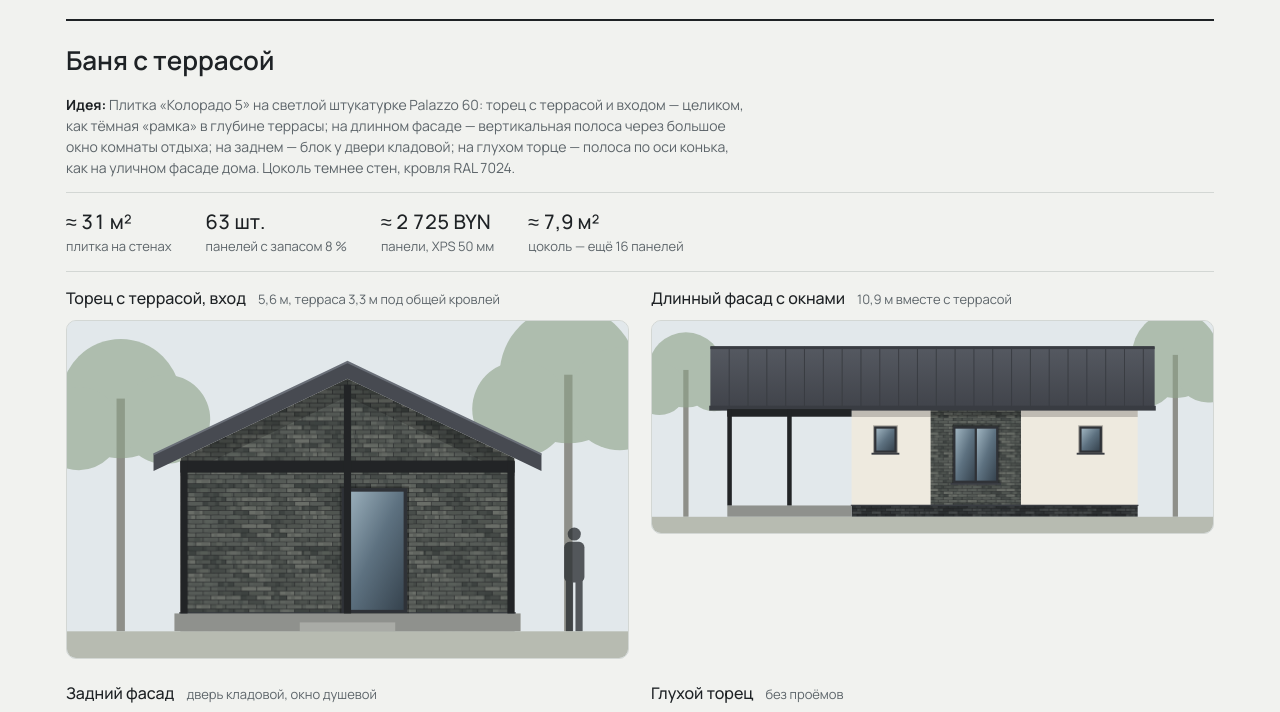
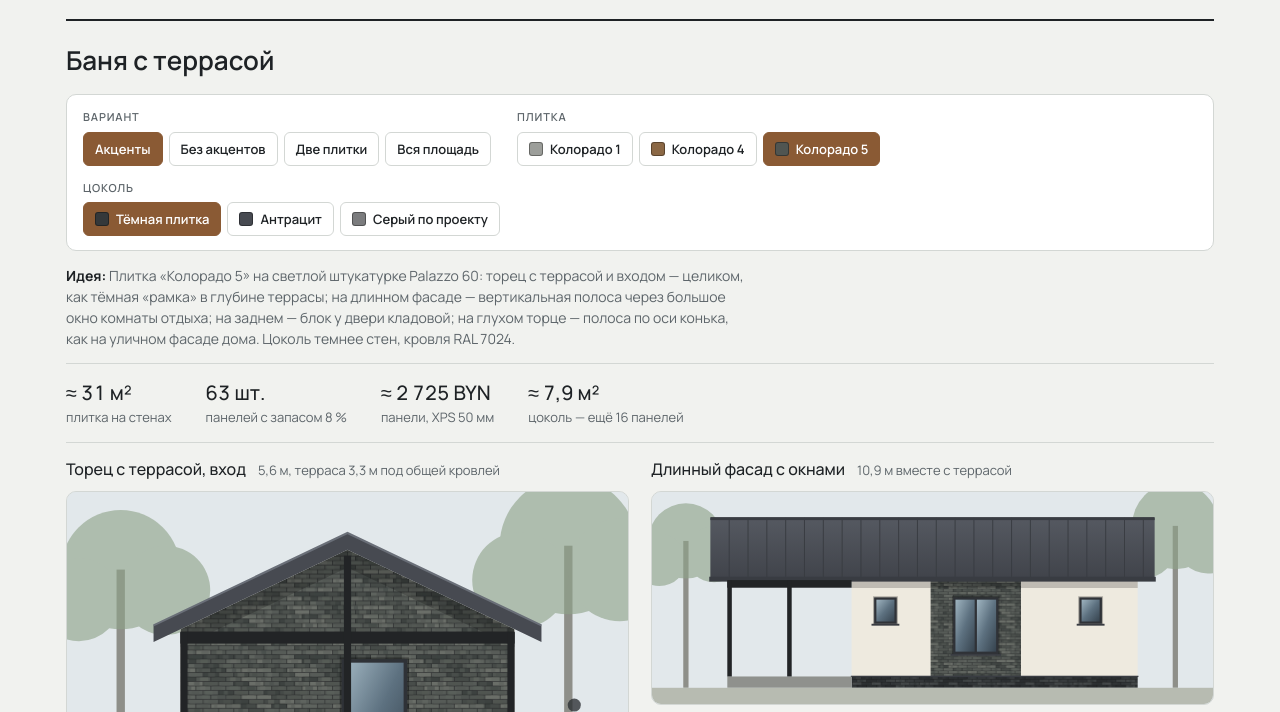
Before and after one commit to danilasukach-lab/fasad-termopaneli, a plain HTML site: page index.html in a window 1280 px wide. Shown: the part 2425-3137 px from the top of the page. Drawn offline with Linux system fonts and the light colour scheme; a web font is replaced by a local one.

Commit message:
Свои настройки отделки для бани и хозблока
Co-Authored-By: Claude Opus 5.5 <noreply@anthropic.com>

```diff
--- a/index.html
+++ b/index.html
@@ -103,6 +103,11 @@ td:first-child{font-family:var(--font-mono);color:var(--muted);width:34px}
   </section>
   <section class="outb">
     <h2 class="bighead">Баня с террасой</h2>
+    <div class="controls" aria-label="Отделка бани">
+      <div class="group"><span>Вариант</span><div class="seg" id="seg-bath-variant"></div></div>
+      <div class="group"><span>Плитка</span><div class="seg" id="seg-bath-tile"></div></div>
+      <div class="group"><span>Цоколь</span><div class="seg" id="seg-bath-plinth"></div></div>
+    </div>
     <p class="tip" id="tip-bath"></p>
     <div class="totals" id="tot-bath"></div>
     <div class="grid2">
@@ -116,6 +121,11 @@ td:first-child{font-family:var(--font-mono);color:var(--muted);width:34px}
 
   <section class="outb">
     <h2 class="bighead">Хозблок с навесом на 2 авто</h2>
+    <div class="controls" aria-label="Отделка хозблока">
+      <div class="group"><span>Вариант</span><div class="seg" id="seg-shed-variant"></div></div>
+      <div class="group"><span>Плитка</span><div class="seg" id="seg-shed-tile"></div></div>
+      <div class="group"><span>Цоколь</span><div class="seg" id="seg-shed-plinth"></div></div>
+    </div>
     <p class="tip" id="tip-shed"></p>
     <div class="totals" id="tot-shed"></div>
     <div class="grid2">
@@ -405,19 +415,19 @@ var OUTB=[
    post:function(){return shrub(5.3,0.35);}}
  ]}
 ];
-function drawB(c){
-  var v=c.view,id=c.id,mode=state.variant,full=mode==='full';
-  var baseKey=state.tile==='k1'?'k5':'k1',wallFill='url(#'+id+'-wall)';
-  var plFill=state.plinth==='tile'?'url(#'+id+'-pl)':(state.plinth==='anth'?'#4a4d54':'#7b7c7e');
+function drawB(c,st){
+  var v=c.view,id=c.id,mode=st.variant,full=mode==='full';
+  var baseKey=st.tile==='k1'?'k5':'k1',wallFill='url(#'+id+'-wall)';
+  var plFill=st.plinth==='tile'?'url(#'+id+'-pl)':(st.plinth==='anth'?'#4a4d54':'#7b7c7e');
   var s='<svg viewBox="'+n1(v.x0*100)+' '+n1(-v.h1*100)+' '+n1((v.x1-v.x0)*100)+' '+n1((v.h1+v.below)*100)+'" role="img" aria-label="Фасад">';
-  s+='<defs>'+brick(id+'-wall',state.tile)+brick(id+'-base',baseKey)+brick(id+'-pl','k5d')+
+  s+='<defs>'+brick(id+'-wall',st.tile)+brick(id+'-base',baseKey)+brick(id+'-pl','k5d')+
      '<linearGradient id="'+id+'-glass" x1="0" y1="0" x2="1" y2="1"><stop offset="0" stop-color="#9fb4c0"/><stop offset=".5" stop-color="#5d7180"/><stop offset="1" stop-color="#36434e"/></linearGradient>'+
      '<linearGradient id="'+id+'-roof" x1="0" y1="0" x2="0" y2="1"><stop offset="0" stop-color="#555961"/><stop offset="1" stop-color="#40434a"/></linearGradient>'+
      '<clipPath id="'+id+'-clip">'+c.walls.map(function(w){return '<polygon points="'+pts(w.pts)+'"/>';}).join('')+'</clipPath></defs>';
   s+=rect(v.x0,-v.below,v.x1-v.x0,v.h1+v.below,'fill="var(--sky)"')+(v.h1>4?tree(v.x0+0.9,3.9,1.0)+tree(v.x1-1.0,4.3,1.15):tree(v.x0+0.7,2.4,0.7)+tree(v.x1-0.8,2.6,0.75));
   var baseFill=full?wallFill:(mode==='duo'?'url(#'+id+'-base)':PLASTER);
   c.walls.forEach(function(w){s+=poly(w.pts,'fill="'+baseFill+'"');});
-  if(!full){s+='<g clip-path="url(#'+id+'-clip)">';c.zones.forEach(function(z){s+=rect(z.x0,0,z.x1-z.x0,9,'fill="'+wallFill+'"');});s+='</g>';}
+  if(!full&&mode!=='none'){s+='<g clip-path="url(#'+id+'-clip)">';c.zones.forEach(function(z){s+=rect(z.x0,0,z.x1-z.x0,9,'fill="'+wallFill+'"');});s+='</g>';}
   c.plinth.forEach(function(p){s+=rect(p[0],0,p[1]-p[0],p[2],'fill="'+plFill+'"')+rect(p[0]-0.02,p[2]-0.015,p[1]-p[0]+0.04,0.035,'fill="'+ROOFD+'"');});
   c.ops.forEach(function(o){s+=o.kind==='door'?door(o):o.kind==='gate'?gate(o):win(o,id);});
   if(c.roof)s+=c.roof(id);
@@ -434,24 +444,43 @@ function areaB(c,full){
   });
   return a;
 }
+var OUT_VARIANTS={acc:'Акценты',none:'Без акцентов',duo:'Две плитки',full:'Вся площадь'};
+var TILE_OPTS={k1:{name:'Колорадо 1',sw:'#9c9e9a'},k4:{name:'Колорадо 4',sw:'#8b6845'},k5:{name:'Колорадо 5',sw:'#505551'}};
+OUTB.forEach(function(g){g.st={variant:'acc',tile:'k5',plinth:'tile'};});
+function seg2(elId,obj,key,opts){
+  var el=document.getElementById(elId);if(!el)return;el.innerHTML='';
+  Object.keys(opts).forEach(function(k){
+    var b=document.createElement('button');b.type='button';b.id=elId+'-'+k;
+    b.setAttribute('aria-pressed',obj[key]===k?'true':'false');
+    var o=opts[k];
+    if(o.sw){var i=document.createElement('span');i.className='sw';i.style.background=o.sw;b.appendChild(i);}
+    b.appendChild(document.createTextNode(o.name||o));
+    b.addEventListener('click',function(){obj[key]=k;renderOut();});
+    el.appendChild(b);
+  });
+}
 function renderOut(){
-  var mode=state.variant,t=TILES[state.tile],bt=TILES[state.tile==='k1'?'k5':'k1'];
   OUTB.forEach(function(g){
-    g.items.forEach(drawB);
+    var st=g.st,mode=st.variant,t=TILES[st.tile],bt=TILES[st.tile==='k1'?'k5':'k1'];
+    seg2('seg-'+g.key+'-variant',st,'variant',OUT_VARIANTS);
+    seg2('seg-'+g.key+'-tile',st,'tile',TILE_OPTS);
+    seg2('seg-'+g.key+'-plinth',st,'plinth',PLINTHS);
+    g.items.forEach(function(c){drawB(c,st);});
     var acc=0,all=0;g.items.forEach(function(c){acc+=areaB(c,false);all+=areaB(c,true);});
-    var area=mode==='acc'?acc:all,panels=Math.ceil(area*1.08/0.5355),plA=g.plinthLen*g.plinthH;
+    var area=mode==='acc'?acc:mode==='none'?0:all,panels=Math.ceil(area*1.08/0.5355),plA=g.plinthLen*g.plinthH;
+    g.tip=mode==='none'?'Стены в светлой штукатурке Palazzo 60 без плитки, тёмный цоколь и кровля RAL 7024 связывают постройку с домом. Самый недорогой вариант.':
+      (mode==='full'?'Все стены в плитке «'+t.name+'». ':mode==='duo'?'Стены в плитке «'+bt.name+'», акценты — плиткой «'+t.name+'»: ':'Плитка «'+t.name+'» на светлой штукатурке Palazzo 60: ')+
+      (mode==='full'?(g.key==='bath'?'Цоколь темнее стен, кровля RAL 7024 — баня читается как младший брат дома.':'Навес — стойки, укосины и кровля RAL 7024.'):g.accText);
     document.getElementById('tot-'+g.key).innerHTML=
       '<div><b>≈ '+fmt(area)+' м²</b><span>плитка на стенах'+(mode==='duo'?', из них акцентной ≈ '+fmt(acc)+' м²':'')+'</span></div>'+
       '<div><b>'+panels+' шт.</b><span>панелей с запасом 8 %</span></div>'+
       '<div><b>≈ '+fmt(panels*0.5355*80.77)+' BYN</b><span>панели, XPS 50 мм</span></div>'+
-      '<div><b>≈ '+fmt(plA,1)+' м²</b><span>цоколь'+(state.plinth==='tile'?' — ещё '+Math.ceil(plA*1.08/0.5355)+' панелей':'')+'</span></div>';
+      '<div><b>≈ '+fmt(plA,1)+' м²</b><span>цоколь'+(st.plinth==='tile'?' — ещё '+Math.ceil(plA*1.08/0.5355)+' панелей':'')+'</span></div>';
+    document.getElementById('tip-'+g.key).innerHTML='<b>Идея:</b> '+g.tip;
   });
-  var pre=mode==='full'?'Все стены в плитке «'+t.name+'». ':mode==='duo'?'Стены в плитке «'+bt.name+'», акценты — плиткой «'+t.name+'»: ':'Плитка «'+t.name+'» на светлой штукатурке Palazzo 60: ';
-  document.getElementById('tip-bath').innerHTML='<b>Идея:</b> '+pre+(mode==='full'?'Цоколь темнее стен, кровля RAL 7024 — баня читается как младший брат дома.':
-    'торец с террасой и входом — целиком, как тёмная «рамка» в глубине террасы; на длинном фасаде — вертикальная полоса через большое окно комнаты отдыха; на заднем — блок у двери кладовой; на глухом торце — полоса по оси конька, как на уличном фасаде дома. Цоколь темнее стен, кровля RAL 7024.');
-  document.getElementById('tip-shed').innerHTML='<b>Идея:</b> '+pre+(mode==='full'?'Навес — стойки, укосины и кровля RAL 7024.':
-    'фасад хозблока с воротами — целиком, на стене под навесом — блок вокруг двери и окна. Навес лёгкий: стойки, укосины и кровля RAL 7024, чтобы не спорить с домом.');
 }
+OUTB[0].accText='торец с террасой и входом — целиком, как тёмная «рамка» в глубине террасы; на длинном фасаде — вертикальная полоса через большое окно комнаты отдыха; на заднем — блок у двери кладовой; на глухом торце — полоса по оси конька, как на уличном фасаде дома. Цоколь темнее стен, кровля RAL 7024.';
+OUTB[1].accText='фасад хозблока с воротами — целиком, на стене под навесом — блок вокруг двери и окна. Навес лёгкий: стойки, укосины и кровля RAL 7024, чтобы не спорить с домом.';
 var _renderHouse=render;
 render=function(){_renderHouse();renderOut();};
 render();
@@ -467,11 +496,12 @@ if(/print/.test(location.search)){
   ];
   var page=document.querySelector('.page'),out=document.createElement('div');
   presets.forEach(function(p,i){
-    state.variant=p.variant;state.tile=p.tile;state.plinth=p.plinth;state.eastWin=p.eastWin;render();
+    state.variant=p.variant;state.tile=p.tile;state.plinth=p.plinth;state.eastWin=p.eastWin;
+    OUTB.forEach(function(g){g.st={variant:p.variant,tile:p.tile,plinth:p.plinth};});render();
     var html=page.innerHTML.replace(/(street|north|south|east|bw|bs|bn|be|hf|hs)-(wall|base|pl|glass|roof|clip)/g,'v'+i+'-$1-$2');
     var d=document.createElement('div');d.className='page sheet';d.innerHTML=html;
     d.querySelectorAll('[id]').forEach(function(e){if(e.id.charAt(0)!=='v')e.removeAttribute('id');});
-    d.querySelector('.controls').remove();
+    d.querySelectorAll('.controls').forEach(function(e){e.remove();});
     if(i!==0&&i!==2)d.querySelectorAll('.outb').forEach(function(e){e.remove();});
     d.querySelector('h1').textContent=p.title;
     out.appendChild(d);
```
